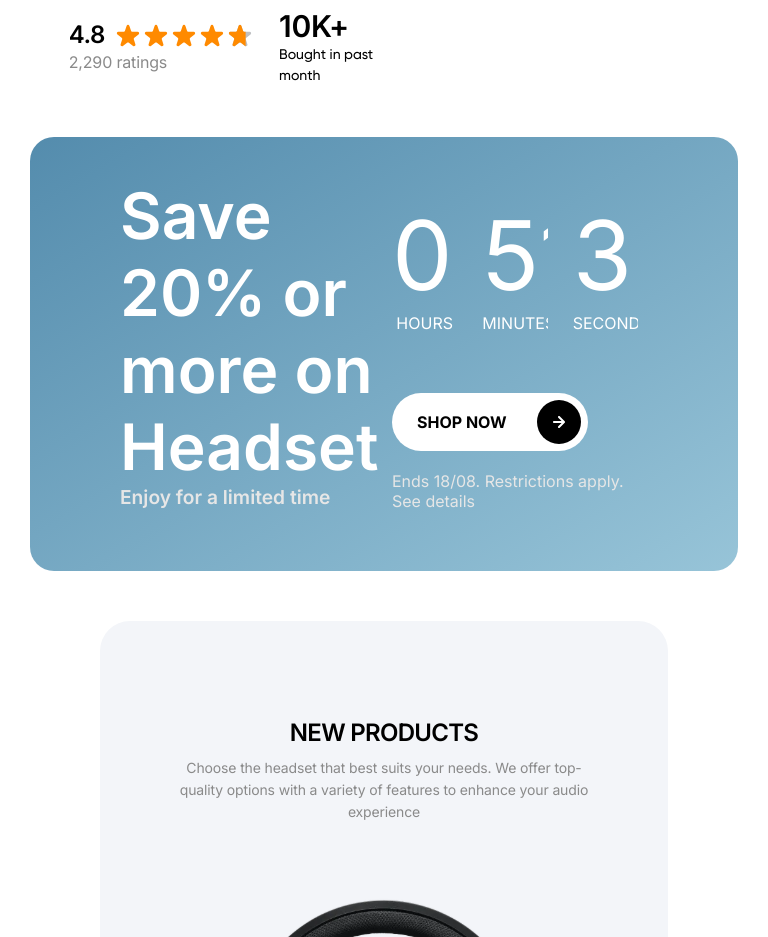
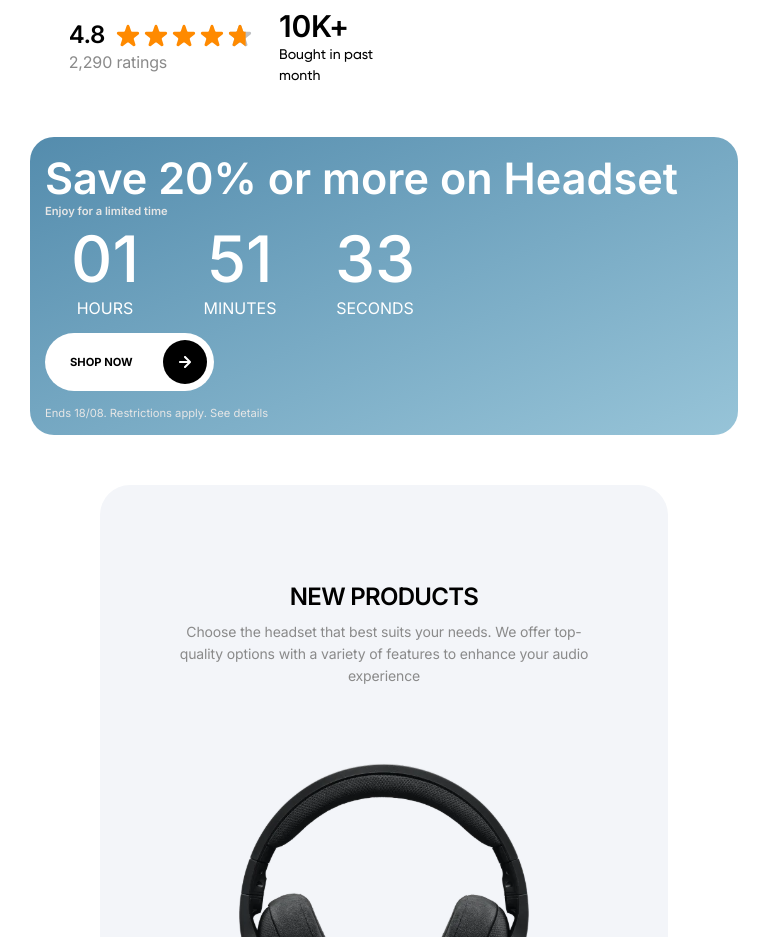
Before and after one commit to jeandeandrade/Projeto-4T-A, a Vue app: page / in a window 768 px wide. Shown: the part 840-1777 px from the top of the page. Built offline with nearby package versions, Linux system fonts and the light colour scheme.

Commit message:
responsivo

```diff
--- a/src/components/Offer.vue
+++ b/src/components/Offer.vue
@@ -36,7 +36,6 @@ onMounted(() => {
 onBeforeUnmount(() => {
   clearInterval(interval.value);
 });
-
 </script>
 
 <template>
@@ -45,38 +44,42 @@ onBeforeUnmount(() => {
       <h1>Save 20% or more on Headset</h1>
       <h3>Enjoy for a limited time</h3>
     </div>
-        <br>
     <div class="timer">
       <div class="timer__offer">
-                <div class="number__container__offer number__offer" id="hours-container">{{ hours.toString().padStart(2, '0') }}</div>
+        <transition-group name="flip" tag="div" class="number__container__offer">
+          <div class="number__offer" :key="hours">{{ hours.toString().padStart(2, '0') }}</div>
+        </transition-group>
         <p>HOURS</p>
       </div>
       <div class="timer__offer">
-                <div class="number__container__offer number__offer" id="minutes-container"> {{ minutes.toString().padStart(2, '0') }}</div>
+        <transition-group name="flip" tag="div" class="number__container__offer">
+          <div class="number__offer" :key="minutes">{{ minutes.toString().padStart(2, '0') }}</div>
+        </transition-group>
         <p>MINUTES</p>
       </div>
       <div class="timer__offer">
-                <div class="number__container__offer number__offer" id="seconds-container">{{ seconds.toString().padStart(2, '0') }}</div>
+        <transition-group name="flip" tag="div" class="number__container__offer">
+          <div class="number__offer" :key="seconds">{{ seconds.toString().padStart(2, '0') }}</div>
+        </transition-group>
         <p>SECONDS</p>
       </div>
     </div>
-        <br><br><br>
-            <button class="offer__button flex items-center">
+    <div class="offer__button">
+      <button class="flex items-center">
         <b>SHOP NOW </b>
-                <span class="ml-2">
-                    <img src="../assets/icons/icon-arrow-right.svg" alt="Arrow"
-                        class="inline-block w-6 h-6">
+        <span>
+          <img src="../assets/icons/icon-arrow-right.svg" alt="Arrow" class="inline-block w-6 h-6">
         </span>
       </button>
-            <br>
-            <p class="text-[#e6e6e6] flex-initial">Ends 18/08. Restrictions apply. See details</p>
+      <p class="text-[#e6e6e6]">Ends 18/08. Restrictions apply. See details</p>
+    </div>
     <div class="offer__fone">
-            <img class="mt-10" src="../assets/images/offer_fone.png" alt="">
+      <img src="../assets/images/offer_fone.png" alt="">
     </div>
   </div>
 </template>
 
-<style>
+<style scoped>
 .offer {
   font-family: 'Inter', sans-serif;
   line-height: normal;
@@ -88,23 +91,23 @@ onBeforeUnmount(() => {
   margin-right: 30px;
   margin-top: 50px;
   margin-bottom: 50px;
-    background-image: linear-gradient(to bottom right, #548CAD,  #97C4D8);
+  background-image: linear-gradient(to bottom right, #548CAD, #97C4D8);
 }
 
-.desconto__offer{
+.desconto__offer {
   font-weight: 600;
 }
 
-.desconto__offer h1{
-    font-size: 5em;
+.desconto__offer h1 {
+  font-size: 4.5em;
 }
 
-.desconto__offer h3{
+.desconto__offer h3 {
   font-size: 1.2em;
   color: #e6e6e6;
 }
 
-.timer{
+.timer {
   display: flex;
   flex-direction: row;
   gap: 15px;
@@ -118,23 +121,54 @@ onBeforeUnmount(() => {
   flex-direction: column;
 }
 
-.timer__offer p{
-    margin: 0;
-}
-
 .number__container__offer {
-    height: fit-content;
-    flex-direction: column;
-    transition: transform 0.7s ease-in-out;
+  height: 100px;
+  display: flex;
+  align-items: center;
+  justify-content: center;
+  overflow: hidden;
+  position: relative;
 }
 
 .number__offer {
-    transition: transform 0.3s ease-in-out;
+  font-weight: 450;
   font-size: 6em;
+  position: absolute;
 }
 
-.offer__button{
+.flip-enter-active, .flip-leave-active {
+  transition: transform 0.6s ease, opacity 0.6s ease;
+}
+
+.flip-enter-from {
+  transform: translateY(100%);
+  opacity: 0;
+}
+
+.flip-enter-to {
+  transform: translateY(0);
+  opacity: 1;
+}
+
+.flip-leave-from {
+  transform: translateY(0);
+  opacity: 1;
+}
+
+.flip-leave-to {
+  transform: translateY(-100%);
+  opacity: 0;
+}
+
+.offer__button {
   display: flex;
+  flex-direction: column;
+  align-items: flex-start;
+  gap: 15px;
+  margin-top: 15px;
+}
+
+.offer__button button {
   align-items: center;
   background-color: white;
   color: black;
@@ -143,29 +177,85 @@ onBeforeUnmount(() => {
   transition: transform 1s;
 }
 
-.offer__button:hover{
+.offer__button button:hover {
   transform: scale(1.1);
 }
 
-.offer__button span{
+.offer__button span {
   background-color: black;
   border-radius: 100%;
   padding: 10px;
   margin-left: 30px;
 }
 
-@media only screen and (min-width: 768px) and (max-width: 1024px) {
+.offer__fone {
+  display: flex;
+  text-align: center;
+}
+
+@media only screen and (min-width: 920px) and (max-width: 1024px) {
   .offer__fone {
     display: none;
   }
-    .desconto__offer h1{
+  .desconto__offer h1 {
     font-size: 4em;
   }
-    .timer__offer{
-        margin-right: 10px;
+  .desconto__offer h3 {
+    font-size: 1em;
   }
-    .number__offer{
-        font-size: 6em;
+  .number__offer {
+    font-size: 5em;
+  }
+  .offer__button{
+      font-size: 1em;
+  }
+}
+
+@media only screen and (min-width: 790px) and (max-width: 920px) {
+  .offer__fone {
+    display: none;
+  }
+  .desconto__offer h1 {
+    font-size: 3em;
+  }
+  .desconto__offer h3 {
+    font-size: 1em;
+  }
+  .number__container__offer{
+      height: 80px;
+  }
+  .number__offer {
+    font-size: 4em;
+  }
+  .offer__button{
+      font-size: 1em;
+  }
+}
+
+@media only screen and (min-width: 0px) and (max-width: 790px) {
+  .offer {
+    padding: 15px;
+  }
+  .columns-2 {
+    columns: 1;
+  }
+  .offer__fone {
+    display: none;
+  }
+  .desconto__offer h1 {
+    font-size: 2.7em;
+  }
+  .desconto__offer h3 {
+    font-size: 0.7em;
+  }
+  .number__container__offer{
+      height: 80px;
+  }
+  .number__offer {
+    font-size: 4em;
+  }
+  .offer__button{
+      font-size: 0.7em;
   }
 }
 </style>
```
Also changed, not shown: src/assets/images/texture.png (added), 1 other file (tests, documents, lock files or other folders). Lines whose indentation alone changed are shown as unchanged.
